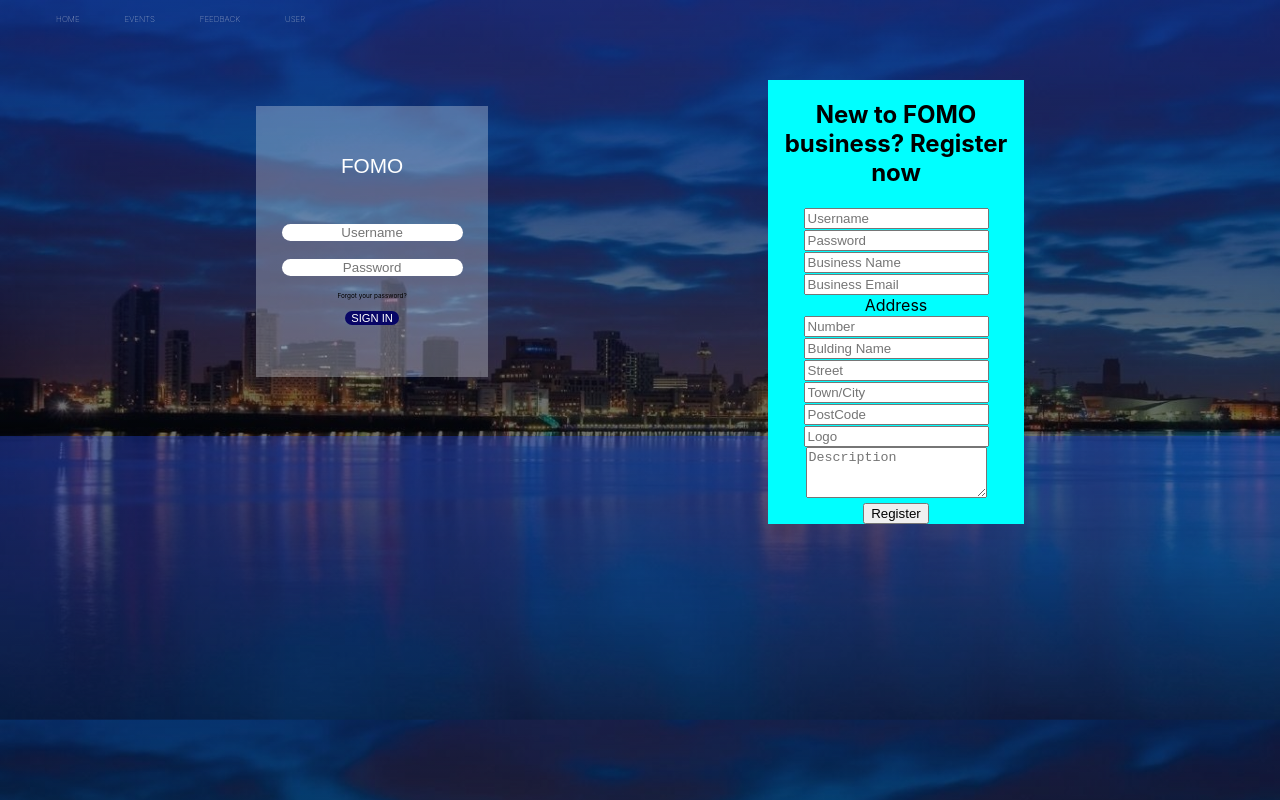
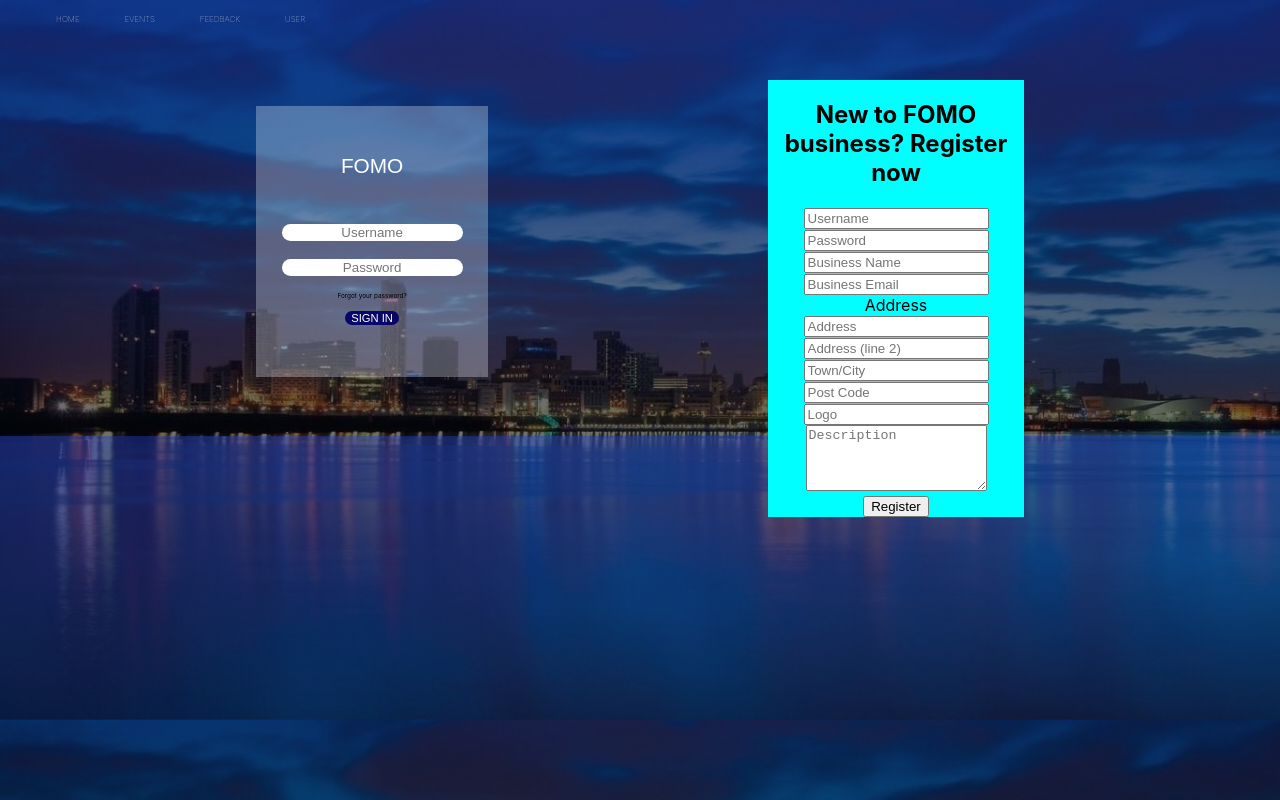
Before and after one commit to julRus/FOMO, a React (Create React App) app in the folder fomo_business_site/: page / in a window 1280 px wide. Built offline with nearby package versions, Linux system fonts and the light colour scheme.

Commit message:
completed the on change of the signup form

```diff
--- a/fomo_business_site/src/Components/SignUp.jsx
+++ b/fomo_business_site/src/Components/SignUp.jsx
@@ -1,54 +1,78 @@
 import React from "react";
 
-export default function LogIn() {
+export default class LogIn extends React.Component {
+  state = {
+    username: "",
+    password: "",
+    businessName: "",
+    businessEmail: "",
+    addressOne: "",
+    addressTwo: "",
+    townCity: "",
+    postCode: "",
+    logo: "",
+    description: ""
+  };
+
+  handleChange = event => {
+    const { name, value } = event.target
+    this.setState({ [name]: value })
+  }
+
+  handleSubmit = e => {
+    e.preventDefault()
+    const { username,
+      password,
+      businessName,
+      businessEmail,
+      addressOne,
+      addressTwo,
+      townCity,
+      postCode,
+      logo,
+      description} = this.state
+    const business = {address: addressOne + " " + addressTwo + " " + townCity + " " + postCode}
+
+    console.log(businessName, business.address, description)
+  }
+
+  render() {
+    const { username,
+      password,
+      businessName,
+      businessEmail,
+      addressOne,
+      addressTwo,
+      townCity,
+      postCode,
+      logo,
+      description} = this.state
     return (
       <div className="container">
         <div className="signUpContainer">
           <h2 className="signUpTitle">New to FOMO business? Register now</h2>
 
-        <form>
-          <label>
-            <input type="text" placeholder="Username" />
-          </label>
-          <label>
-            <input type="text" placeholder="Password" />
-          </label>
-          <label>
-            <input type="text" placeholder="Business Name" />
-          </label>
+          <form className="regForm" onSubmit={this.handleSubmit}>
+            <input type="text" placeholder="Username" name="username" value={username} onChange={this.handleChange} required/>
+            <input type="password" placeholder="Password" name="password" value={password} onChange={this.handleChange}required />
+            <input type="text" placeholder="Business Name" name="businessName" value={businessName} onChange={this.handleChange} required/>
             <br />
-          <label>
-            <input type="text" placeholder="Business Email" />
-          </label>
+            <input type="email" placeholder="Business Email" name="businessEmail" value={businessEmail} onChange={this.handleChange} required/>
             <br />
             Address <br />
-          <label>
-            <input type="number" placeholder="Number" />
-          </label>
-          <label>
-            <input type="text" placeholder="Bulding Name" />
-          </label>
-          <label>
-            <input type="text" placeholder="Street" />
-          </label>
-          <label>
-            <input type="text" placeholder="Town/City" />
-          </label>
-          <label>
-            <input type="text" placeholder="PostCode" />
-          </label>
+            <input type="text" placeholder="Address" name="addressOne" value={addressOne} onChange={this.handleChange} required/>
+            <input type="text" placeholder="Address (line 2)" name="addressTwo" value={addressTwo} onChange={this.handleChange} />
+            <input type="text" placeholder="Town/City" name="townCity" value={townCity} onChange={this.handleChange} required />
+            <input type="text" placeholder="Post Code" name="postCode" value={postCode} onChange={this.handleChange} required/>
             <br />
-          <label>
-            <input type="text" placeholder="Logo" />
-          </label>
+            <input type="text" placeholder="Logo" name="logo" value={logo} onChange={this.handleChange} />
             <br />
-          <label>
-            <textarea rows="3" placeholder="Description" />
-          </label>
+            <textarea rows="4" placeholder="Description" name="description" value={description} onChange={this.handleChange} required/>
             <br />
-          <button>Register</button>
+            <button type="submit">Register</button>
           </form>
         </div>
       </div>
     );
   }
+}
```
Lines whose indentation alone changed are shown as unchanged.
